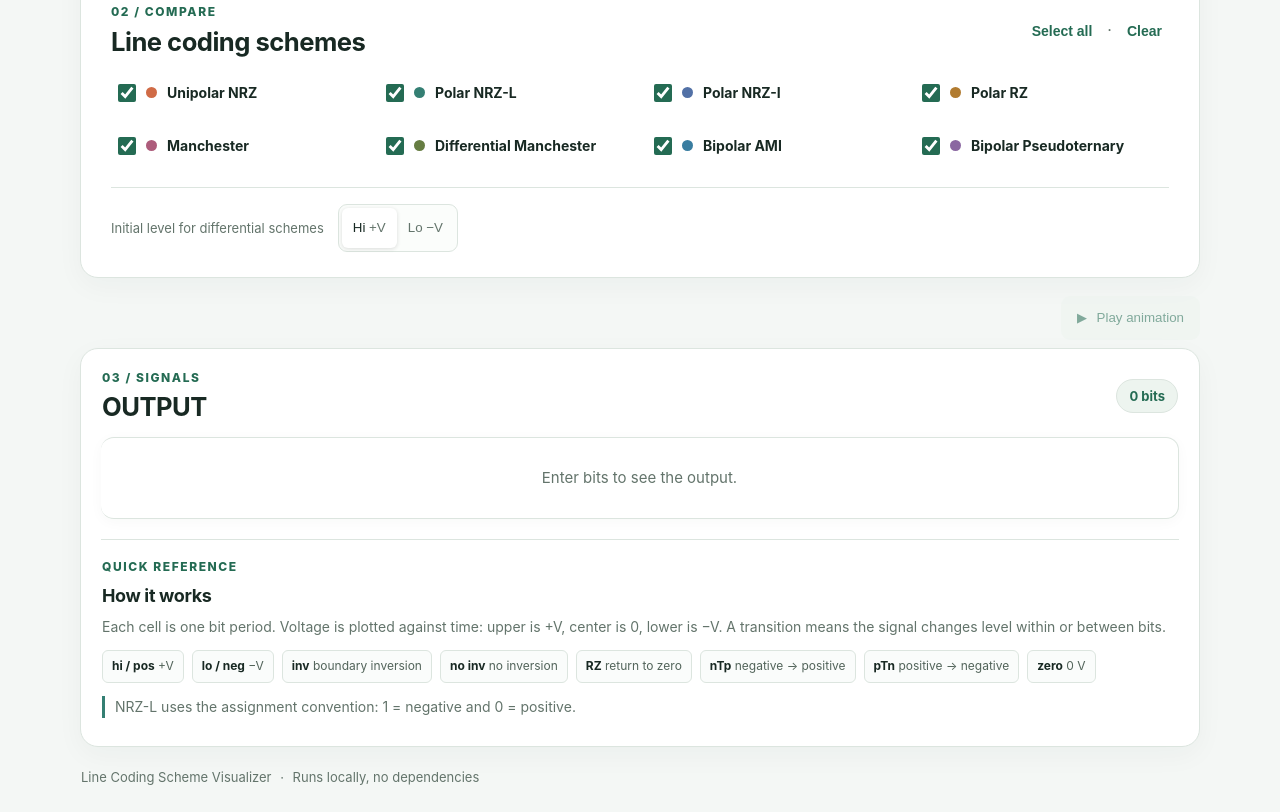
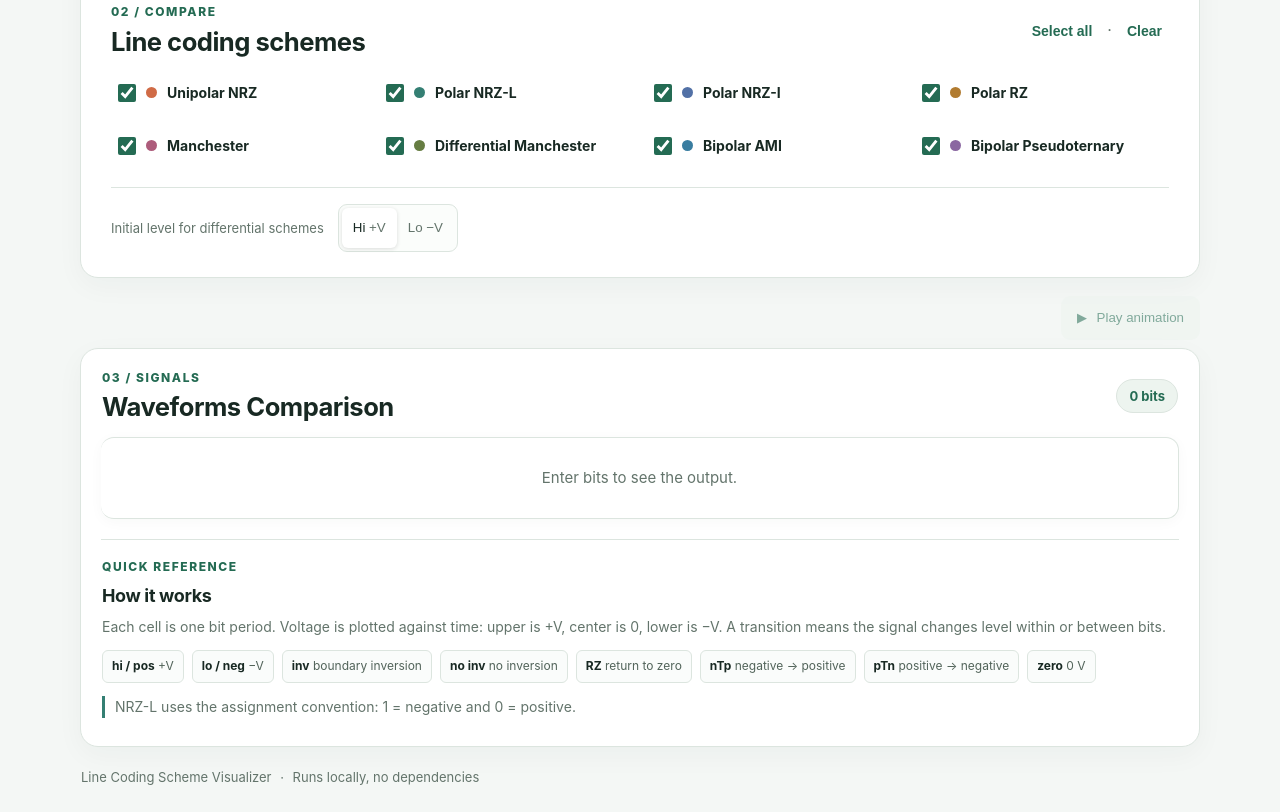
Before and after one commit to chrstanJB/line-coding-scheme-visualizer, a plain HTML site: page index.html in a window 1280 px wide. Shown: the part 594-1406 px from the top of the page. Drawn offline with Linux system fonts and the light colour scheme.

Commit message:
03 / SIGNALS headline changed from OUTPUT back to Waveforms Comparison

```diff
--- a/index.html
+++ b/index.html
@@ -20,7 +20,7 @@
       <div class="advanced-row"><span class="hint">Initial level for differential schemes</span><div class="segmented" role="group" aria-label="Initial level"><button type="button" data-level="hi" aria-pressed="true">Hi <span>+V</span></button><button type="button" data-level="lo" aria-pressed="false">Lo <span>−V</span></button></div></div>
     </section>
     <div class="output-controls"><button id="playBtn" class="secondary-button" type="button" disabled aria-pressed="false"><span aria-hidden="true">▶</span> Play animation</button></div>
-    <section id="results" class="output-section card" aria-labelledby="results-title"><div class="results-heading"><div><p class="eyebrow">03 / SIGNALS</p><h2 id="results-title">OUTPUT</h2></div><span id="bitSummary" class="summary-pill" aria-live="polite">0 bits</span></div><div id="waveforms" class="waveforms" aria-live="polite" aria-busy="false"><p class="output-empty">Enter bits to see the output.</p></div>
+    <section id="results" class="output-section card" aria-labelledby="results-title"><div class="results-heading"><div><p class="eyebrow">03 / SIGNALS</p><h2 id="results-title">Waveforms Comparison</h2></div><span id="bitSummary" class="summary-pill" aria-live="polite">0 bits</span></div><div id="waveforms" class="waveforms" aria-live="polite" aria-busy="false"><p class="output-empty">Enter bits to see the output.</p></div>
       <section class="legend" aria-labelledby="legend-title"><p class="eyebrow">QUICK REFERENCE</p><h3 id="legend-title">How it works</h3><p>Each cell is one bit period. Voltage is plotted against time: upper is +V, center is 0, lower is −V. A transition means the signal changes level within or between bits.</p><div class="legend-tags"><span><b>hi / pos</b> +V</span><span><b>lo / neg</b> −V</span><span><b>inv</b> boundary inversion</span><span><b>no inv</b> no inversion</span><span><b>RZ</b> return to zero</span><span><b>nTp</b> negative → positive</span><span><b>pTn</b> positive → negative</span><span><b>zero</b> 0 V</span></div><p class="convention-note">NRZ-L uses the assignment convention: 1 = negative and 0 = positive.</p></section>
     </section>
   </main><footer><span>Line Coding Scheme Visualizer <span class="footer-sep">·</span> Runs locally, no dependencies</span></footer>
```
